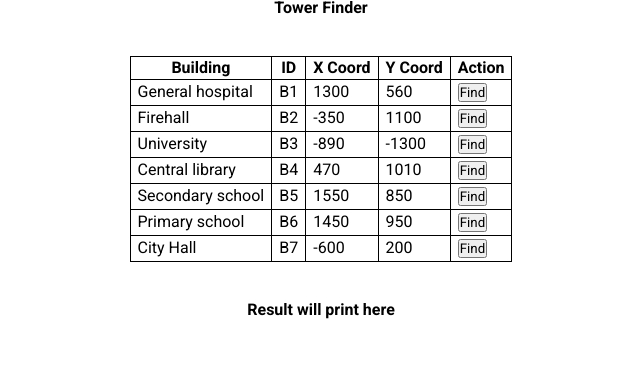
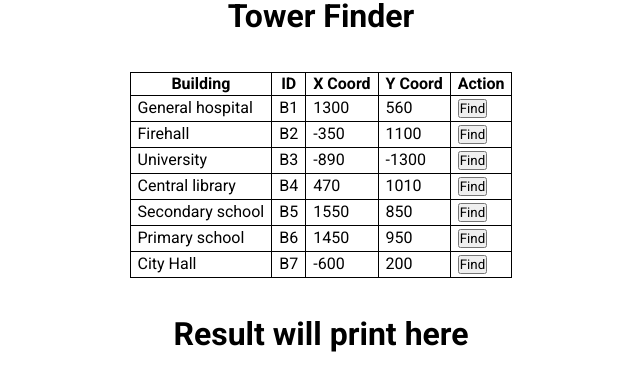
Before and after one commit to RobPanneton/AssetManagement_Application, a React (Create React App) app in the folder app/: page / in a window 1280 px wide. Shown: the top 390 px of the page, without its empty margins (319-959 px from the left). Built offline with nearby package versions, Linux system fonts and the light colour scheme.

Commit message:
display result on main page

```diff
--- a/app/src/GlobalStyles.js
+++ b/app/src/GlobalStyles.js
@@ -9,8 +9,7 @@ export const GlobalStyle = createGlobalStyle`
     }
 
 
-    html, body, div, span, applet, object, iframe,
-h1, h2, h3, h4, h5, h6, p, blockquote, pre,
+    html, body, div, span, applet, object, iframe, p, blockquote, pre,
 a, abbr, acronym, address, big, cite, code,
 del, dfn, em, img, ins, kbd, q, s, samp,
 small, strike, strong, sub, sup, tt, var,
--- a/app/src/components/ResultDisplay.js
+++ b/app/src/components/ResultDisplay.js
@@ -1,9 +1,33 @@
-import React from "react";
+import React, { useContext } from "react";
+import { AppContext } from "../context/AppContext";
+
+import styled from "styled-components";
 
 export const ResultDisplay = () => {
+  const { result } = useContext(AppContext);
   return (
-    <>
+    <ResultWrapper>
       <h1>Result will print here</h1>
-    </>
+      {result && (
+        <>
+          <h3>
+            The closet cell tower is {result.name} at coordinates (
+            {result.xCoord},{result.yCoord}), and is {result.distance} units
+            away.
+          </h3>
+        </>
+      )}
+    </ResultWrapper>
   );
 };
+
+const ResultWrapper = styled.div`
+  h1,
+  h3 {
+    text-align: center;
+  }
+
+  h1 {
+    margin-bottom: 13px;
+  }
+`;
```
